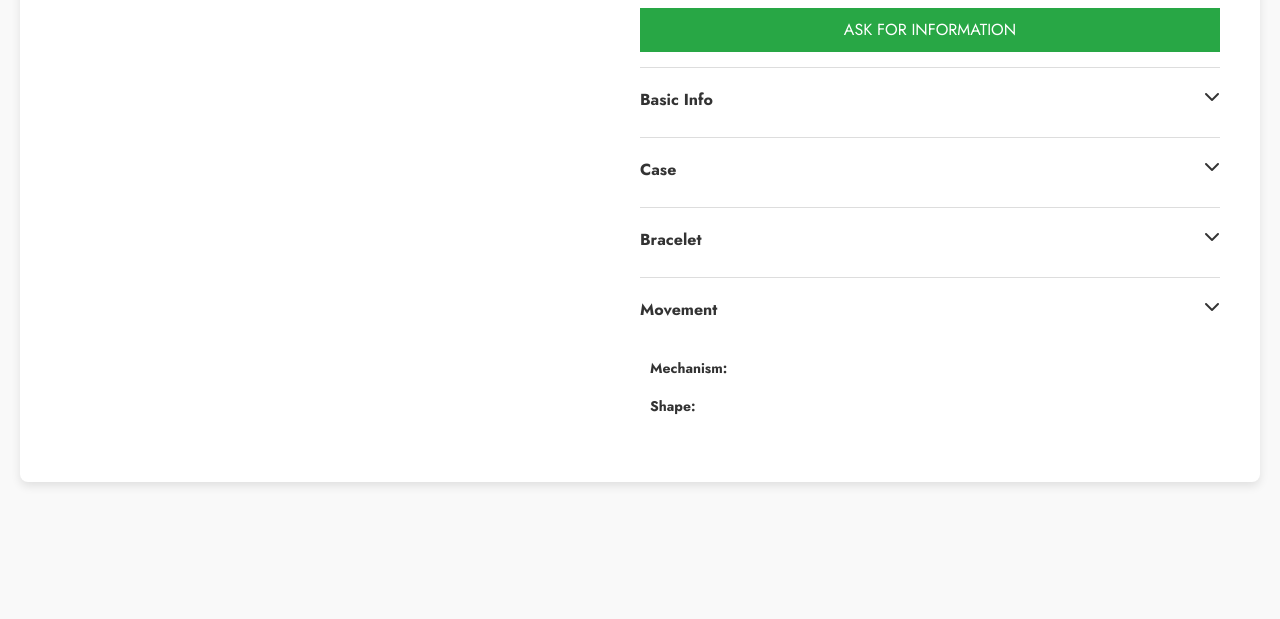
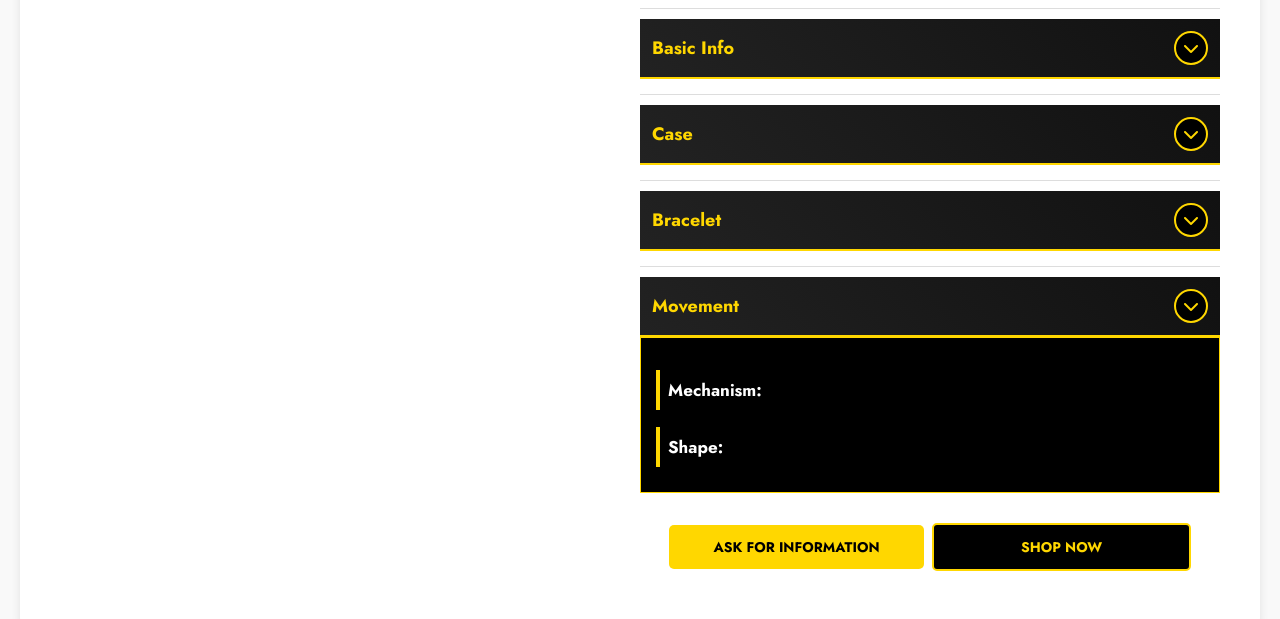
Before and after one commit to birichani-codes/RoyalALLURE, a website: page public/watch-details.html in a window 1280 px wide. Both pictures are taken after a click on the element "Movement". Shown: the part 147-766 px from the top of the page. Drawn offline with Linux system fonts and the light colour scheme; a web font is replaced by a local one.

Commit message:
saturday morning changes on watch-details

```diff
--- a/public/watch-details.html
+++ b/public/watch-details.html
@@ -349,52 +349,142 @@
     <div class="watch-detail-info">
       <div id="watch-title" class="watch-detail-title"></div>
       <div id="watch-price" class="watch-detail-price"></div>
-      <a href="#" class="watch-detail-btn">ASK FOR INFORMATION</a>
+
 
       <!-- Basic Info Dropdown -->
 <div class="watch-detail-dropdown">
-        <div class="watch-detail-dropdown-header" onclick="toggleDropdown('watch-basic-info')">
-          Basic Info <i class="fas fa-chevron-down"></i>
+  <div class="watch-detail-dropdown-header" onclick="toggleDropdown('watch-basic-info')"
+       style="display: flex; justify-content: space-between; align-items: center; cursor: pointer; padding: 12px; font-size: 18px; font-weight: bold; border-bottom: 2px solid gold; background: linear-gradient(45deg, #222, #111); color: gold; font-family: 'Jost', sans-serif;">
+    Basic Info
+    <i class="fas fa-chevron-down"
+       style="width: 30px; height: 30px; display: flex; align-items: center; justify-content: center; border: 2px solid gold; border-radius: 50%; background-color: black; color: gold; font-size: 16px; transition: 0.3s ease-in-out;">
+    </i>
   </div>
-        <div class="watch-detail-dropdown-content" id="watch-basic-info">
-          <p><strong>Product Code:</strong> <span id="watch-product-code"></span></p>
-          <p><strong>Manufacturer Product Number:</strong> <span id="watch-manufacturer"></span></p>
-          <p><strong>Guarantee:</strong> <span id="watch-guarantee"></span></p>
+  <div class="watch-detail-dropdown-content" id="watch-basic-info" style="background: black; padding: 15px; border: 1px solid gold; color: white; display: none;">
+    <p style="font-family: 'Jost', sans-serif; font-size: 17px; margin-bottom: 10px; padding: 8px; border-left: 4px solid gold;">
+      <strong>Product Code:</strong> <span id="watch-product-code"></span>
+    </p>
+    <p style="font-family: 'Jost', sans-serif; font-size: 17px; margin-bottom: 10px; padding: 8px; border-left: 4px solid gold;">
+      <strong>Manufacturer Product Number:</strong> <span id="watch-manufacturer"></span>
+    </p>
+    <p style="font-family: 'Jost', sans-serif; font-size: 17px; margin-bottom: 10px; padding: 8px; border-left: 4px solid gold;">
+      <strong>Guarantee:</strong> <span id="watch-guarantee"></span>
+    </p>
   </div>
 </div>
 
 <!-- Case Dropdown -->
 <div class="watch-detail-dropdown">
-        <div class="watch-detail-dropdown-header" onclick="toggleDropdown('watch-case-info')">
-          Case <i class="fas fa-chevron-down"></i>
+  <div class="watch-detail-dropdown-header" onclick="toggleDropdown('watch-case-info')"
+       style="display: flex; justify-content: space-between; align-items: center; cursor: pointer; padding: 12px; font-size: 18px; font-weight: bold; border-bottom: 2px solid gold; background: linear-gradient(45deg, #222, #111); color: gold; font-family: 'Jost', sans-serif;">
+    Case
+    <i class="fas fa-chevron-down"
+       style="width: 30px; height: 30px; display: flex; align-items: center; justify-content: center; border: 2px solid gold; border-radius: 50%; background-color: black; color: gold; font-size: 16px; transition: 0.3s ease-in-out;">
+    </i>
   </div>
-        <div class="watch-detail-dropdown-content" id="watch-case-info">
-          <p><strong>Dial Colour:</strong> <span id="watch-dial"></span></p>
-          <p><strong>Case Material:</strong> <span id="watch-case-material"></span></p>
-          <p><strong>Water Resistant:</strong> <span id="watch-water-resistant"></span></p>
+  <div class="watch-detail-dropdown-content" id="watch-case-info" style="background: black; padding: 15px; border: 1px solid gold; color: white; display: none;">
+    <p style="font-family: 'Jost', sans-serif; font-size: 17px; margin-bottom: 10px; padding: 8px; border-left: 4px solid gold;">
+      <strong>Dial Colour:</strong> <span id="watch-dial"></span>
+    </p>
+    <p style="font-family: 'Jost', sans-serif; font-size: 17px; margin-bottom: 10px; padding: 8px; border-left: 4px solid gold;">
+      <strong>Case Material:</strong> <span id="watch-case-material"></span>
+    </p>
+    <p style="font-family: 'Jost', sans-serif; font-size: 17px; margin-bottom: 10px; padding: 8px; border-left: 4px solid gold;">
+      <strong>Water Resistant:</strong> <span id="watch-water-resistant"></span>
+    </p>
   </div>
 </div>
 
 <!-- Bracelet Dropdown -->
 <div class="watch-detail-dropdown">
-        <div class="watch-detail-dropdown-header" onclick="toggleDropdown('watch-bracelet-info')">
-          Bracelet <i class="fas fa-chevron-down"></i>
+  <div class="watch-detail-dropdown-header" onclick="toggleDropdown('watch-bracelet-info')"
+       style="display: flex; justify-content: space-between; align-items: center; cursor: pointer; padding: 12px; font-size: 18px; font-weight: bold; border-bottom: 2px solid gold; background: linear-gradient(45deg, #222, #111); color: gold; font-family: 'Jost', sans-serif;">
+    Bracelet
+    <i class="fas fa-chevron-down"
+       style="width: 30px; height: 30px; display: flex; align-items: center; justify-content: center; border: 2px solid gold; border-radius: 50%; background-color: black; color: gold; font-size: 16px; transition: 0.3s ease-in-out;">
+    </i>
   </div>
-        <div class="watch-detail-dropdown-content" id="watch-bracelet-info">
-          <p><strong>Strap Material:</strong> <span id="watch-strap"></span></p>
-          <p><strong>Buckle:</strong> <span id="watch-buckle"></span></p>
+  <div class="watch-detail-dropdown-content" id="watch-bracelet-info" style="background: black; padding: 15px; border: 1px solid gold; color: white; display: none;">
+    <p style="font-family: 'Jost', sans-serif; font-size: 17px; margin-bottom: 10px; padding: 8px; border-left: 4px solid gold;">
+      <strong>Strap Material:</strong> <span id="watch-strap"></span>
+    </p>
+    <p style="font-family: 'Jost', sans-serif; font-size: 17px; margin-bottom: 10px; padding: 8px; border-left: 4px solid gold;">
+      <strong>Buckle:</strong> <span id="watch-buckle"></span>
+    </p>
   </div>
 </div>
 
 <!-- Movement Dropdown -->
 <div class="watch-detail-dropdown">
-        <div class="watch-detail-dropdown-header" onclick="toggleDropdown('watch-movement-info')">
-          Movement <i class="fas fa-chevron-down"></i>
+  <div class="watch-detail-dropdown-header" onclick="toggleDropdown('watch-movement-info')"
+       style="display: flex; justify-content: space-between; align-items: center; cursor: pointer; padding: 12px; font-size: 18px; font-weight: bold; border-bottom: 2px solid gold; background: linear-gradient(45deg, #222, #111); color: gold; font-family: 'Jost', sans-serif;">
+    Movement
+    <i class="fas fa-chevron-down"
+       style="width: 30px; height: 30px; display: flex; align-items: center; justify-content: center; border: 2px solid gold; border-radius: 50%; background-color: black; color: gold; font-size: 16px; transition: 0.3s ease-in-out;">
+    </i>
   </div>
-        <div class="watch-detail-dropdown-content" id="watch-movement-info">
-          <p><strong>Mechanism:</strong> <span id="watch-movement"></span></p>
-          <p><strong>Shape:</strong> <span id="watch-shape"></span></p>
+  <div class="watch-detail-dropdown-content" id="watch-movement-info" style="background: black; padding: 15px; border: 1px solid gold; color: white; display: none;">
+    <p style="font-family: 'Jost', sans-serif; font-size: 17px; margin-bottom: 10px; padding: 8px; border-left: 4px solid gold;">
+      <strong>Mechanism:</strong> <span id="watch-movement"></span>
+    </p>
+    <p style="font-family: 'Jost', sans-serif; font-size: 17px; margin-bottom: 10px; padding: 8px; border-left: 4px solid gold;">
+      <strong>Shape:</strong> <span id="watch-shape"></span>
+    </p>
   </div>
+
+  <!-- Button Container -->
+  <div class="button-container">
+    <!-- ASK FOR INFORMATION BUTTON -->
+    <a href="/request-an-appointment" class="watch-detail-btn ask-info">
+      ASK FOR INFORMATION
+    </a>
+
+    <!-- SHOP NOW BUTTON -->
+    <a href="/shop-now" class="watch-detail-btn shop-now">
+      SHOP NOW
+    </a>
+  </div>
+</div>
+
+<!-- Styles -->
+<style>
+  .button-container {
+    display: flex;
+    justify-content: space-between;
+    align-items: center;
+    margin: 15px auto;
+    width: 90%;
+  }
+
+  .watch-detail-btn {
+    width: 45%;
+    text-align: center;
+    padding: 10px;
+    font-size: 14px;
+    font-weight: bold;
+    text-decoration: none;
+    border-radius: 5px;
+    transition: 0.3s ease;
+  }
+
+  .ask-info {
+    background-color: gold;
+    color: black;
+  }
+
+  .shop-now {
+    background-color: black;
+    color: gold;
+    border: 2px solid gold;
+  }
+
+  /* Hover Effect */
+  .watch-detail-btn:hover {
+    filter: brightness(1.2);
+  }
+</style>
+
+
       </div>
     </div>
   </div>
```
Lines whose indentation alone changed are shown as unchanged.
